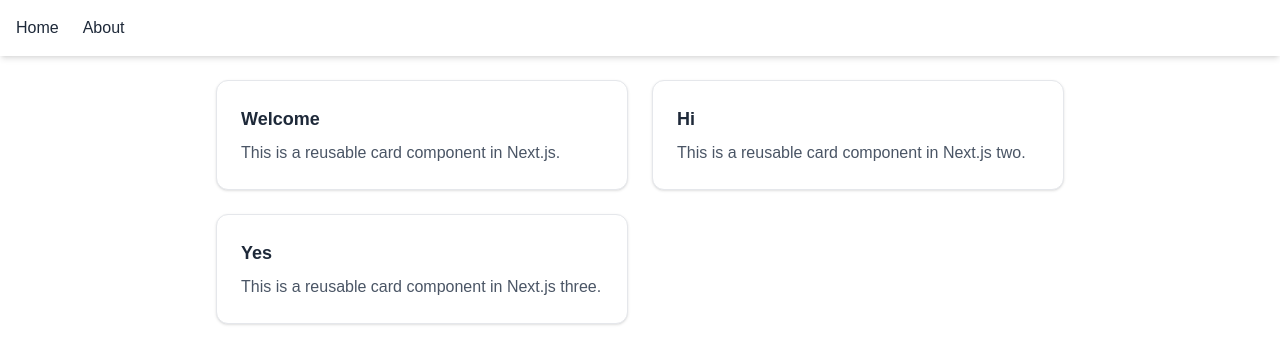
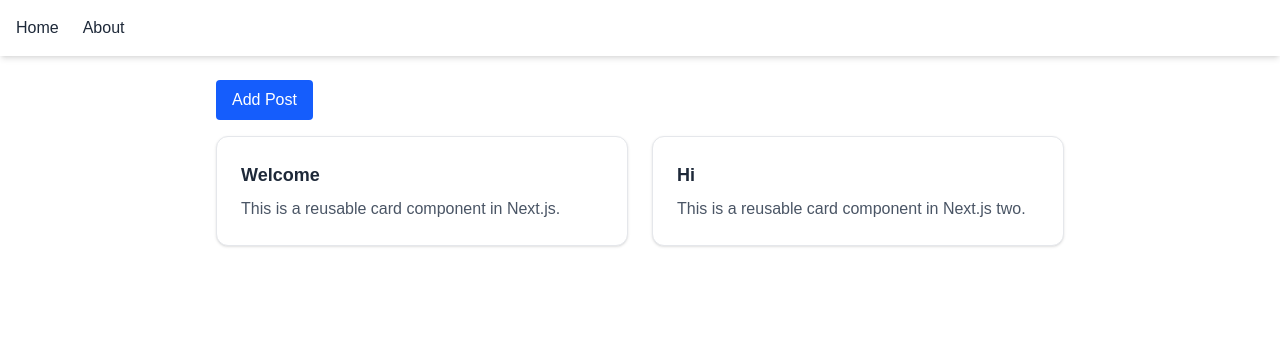
Before and after one commit to Kimulu/alx-project-0x02-setup, a Next.js app in the folder alx-project-0x02/: page /home in a window 1280 px wide. Shown: the top 364 px of the page. Built offline with nearby package versions, Linux system fonts and the light colour scheme.

Commit message:
added post adding functionality

```diff
--- /dev/null
+++ b/alx-project-0x02/components/common/PostModal.tsx
@@ -0,0 +1,59 @@
+import { useState } from "react";
+
+interface PostModalProps {
+  onClose: () => void;
+  onSubmit: (post: { title: string; content: string }) => void;
+}
+
+export default function PostModal({ onClose, onSubmit }: PostModalProps) {
+  const [title, setTitle] = useState("");
+  const [content, setContent] = useState("");
+
+  const handleSubmit = (e: React.FormEvent) => {
+    e.preventDefault();
+    if (!title || !content) return;
+    onSubmit({ title, content });
+    setTitle("");
+    setContent("");
+    onClose();
+  };
+
+  return (
+    <div className="fixed inset-0 bg-black bg-opacity-50 flex items-center justify-center z-50">
+      <div className="bg-white p-6 rounded-lg shadow-lg w-full max-w-md">
+        <h2 className="text-xl font-bold mb-4">Create New Post</h2>
+        <form onSubmit={handleSubmit} className="space-y-4">
+          <input
+            type="text"
+            placeholder="Title"
+            value={title}
+            onChange={(e) => setTitle(e.target.value)}
+            className="w-full px-4 py-2 border border-gray-300 rounded"
+          />
+          <textarea
+            placeholder="Content"
+            value={content}
+            onChange={(e) => setContent(e.target.value)}
+            className="w-full px-4 py-2 border border-gray-300 rounded"
+            rows={4}
+          />
+          <div className="flex justify-end gap-2">
+            <button
+              type="button"
+              onClick={onClose}
+              className="text-sm px-4 py-2 bg-gray-200 rounded"
+            >
+              Cancel
+            </button>
+            <button
+              type="submit"
+              className="text-sm px-4 py-2 bg-blue-600 text-white rounded"
+            >
+              Submit
+            </button>
+          </div>
+        </form>
+      </div>
+    </div>
+  );
+}
--- a/alx-project-0x02/pages/home.tsx
+++ b/alx-project-0x02/pages/home.tsx
@@ -1,8 +1,9 @@
-// pages/home.tsx
+import { useState } from "react";
+import Card from "@/components/common/Card";
+import PostModal from "@/components/common/PostModal";
 
-import Card from "@/components/common/Card";
-
-const DUMMY_CONT = [
+export default function Home() {
+  const [posts, setPosts] = useState([
     {
       title: "Welcome",
       content: "This is a reusable card component in Next.js.",
@@ -11,18 +12,36 @@ const DUMMY_CONT = [
       title: "Hi",
       content: "This is a reusable card component in Next.js two.",
     },
-  {
-    title: "Yes",
-    content: "This is a reusable card component in Next.js three.",
-  },
-];
+  ]);
+  const [isModalOpen, setIsModalOpen] = useState(false);
 
-export default function Home() {
+  const handleAddPost = (newPost: { title: string; content: string }) => {
+    setPosts((prev) => [...prev, newPost]);
+  };
+
   return (
-    <div className="mx-auto max-w-4xl p-6 grid grid-cols-1 sm:grid-cols-2 gap-6">
-      {DUMMY_CONT.map((item, index) => (
-        <Card key={index} title={item.title} content={item.content} />
+    <div className="mx-auto max-w-4xl p-6">
+      <div className="mb-4">
+        <button
+          onClick={() => setIsModalOpen(true)}
+          className="px-4 py-2 bg-blue-600 text-white rounded"
+        >
+          Add Post
+        </button>
+      </div>
+
+      <div className="grid grid-cols-1 sm:grid-cols-2 gap-6">
+        {posts.map((post, index) => (
+          <Card key={index} title={post.title} content={post.content} />
         ))}
+      </div>
+
+      {isModalOpen && (
+        <PostModal
+          onClose={() => setIsModalOpen(false)}
+          onSubmit={handleAddPost}
+        />
+      )}
     </div>
   );
 }
```
Lines whose indentation alone changed are shown as unchanged.
